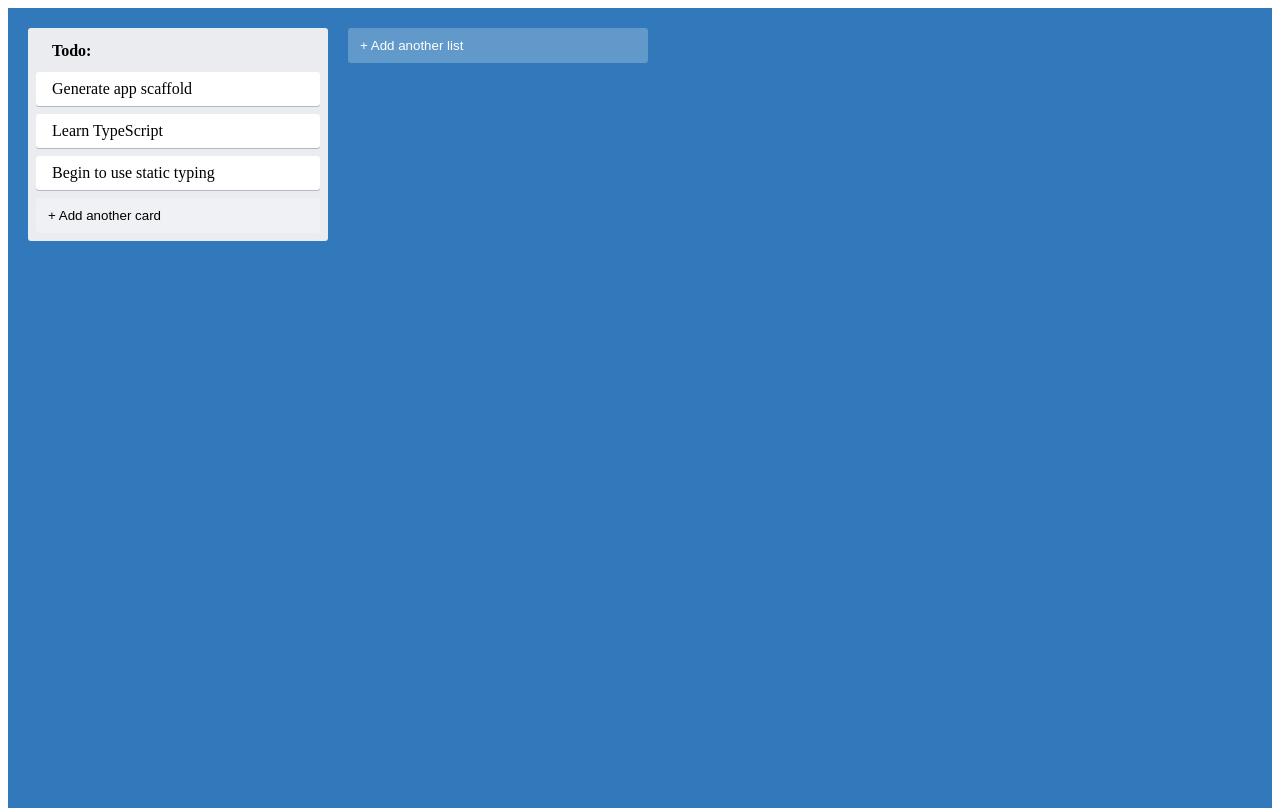
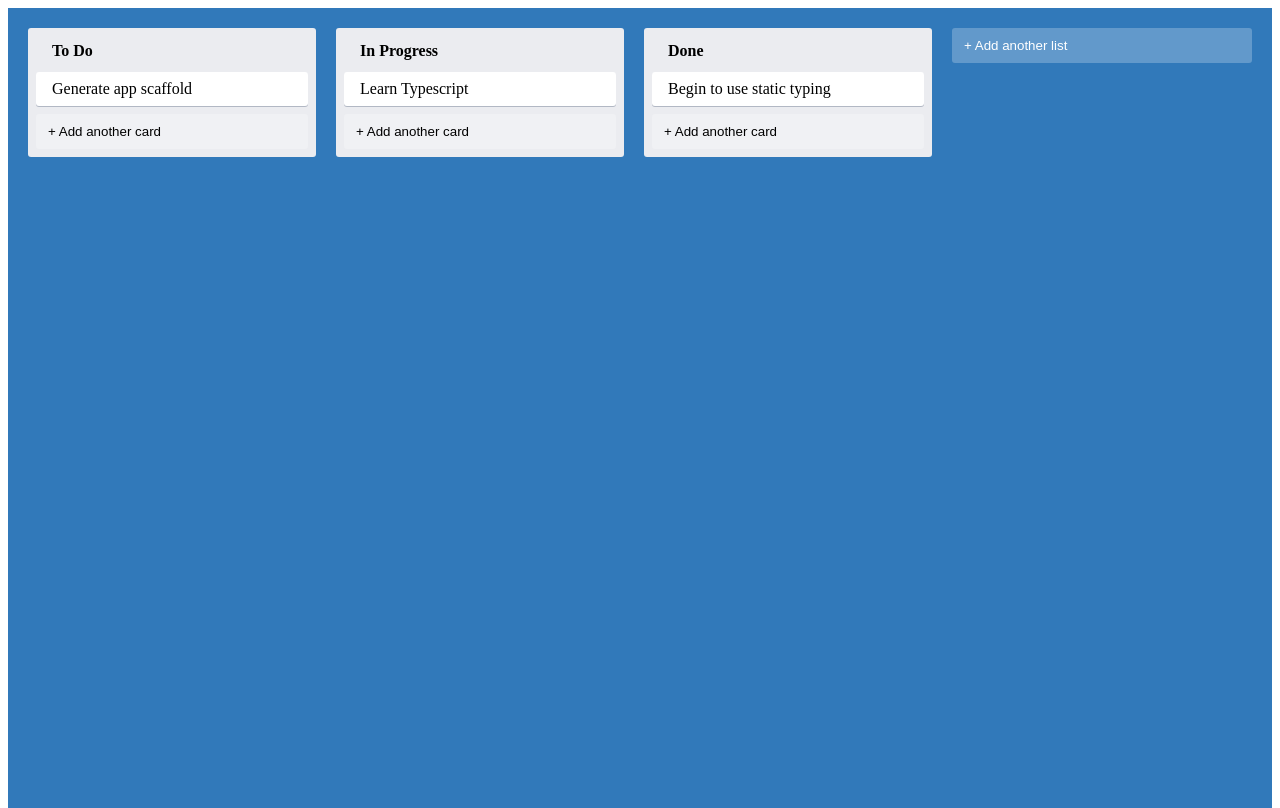
Before and after one commit to nantedev/kanban, a React (Vite) app: page / in a window 1280 px wide. Built offline with nearby package versions, Linux system fonts and the light colour scheme.

Commit message:
🚧 Add global state (using context)

```diff
--- a/src/App.tsx
+++ b/src/App.tsx
@@ -1,11 +1,18 @@
 import { AddNewItem } from "./AddNewItem"
 import Column from "./Column"
 import {AppContainer} from "./styles"
+import { useAppState } from "./state/AppStateContext"
+
 
 function App() {
+  const {lists} = useAppState()
+
   return (
     <AppContainer>
-      <Column text="Todo: "/>
+      {lists.map((list) => (
+        <Column text={list.text} key={list.id} id={list.id}/>
+      ))}
+
       <AddNewItem toggleButtonText="+ Add another list" onAdd={console.log}/>
     </AppContainer>
   )
--- a/src/Card.tsx
+++ b/src/Card.tsx
@@ -1,7 +1,8 @@
 import { CardContainer } from "./styles"
 
 type CardType = {
-    text: string;
+    text: string
+    id: string
 }
 
 export const Card =({text}: CardType) => {
--- a/src/Column.tsx
+++ b/src/Column.tsx
@@ -1,18 +1,23 @@
 import { AddNewItem } from './AddNewItem';
 import { Card } from './Card';
+import { useAppState } from './state/AppStateContext';
 import { ColumnContainer, ColumnTitle } from './styles'
 
 type ColumnType = {
-    text: string;
+    text: string
+    id: string
 }
 
-export default function Column({text}: ColumnType) {
+export default function Column({text, id}: ColumnType) {
+  const {getTasksByListId} = useAppState()
+  const tasks = getTasksByListId(id) || []
+
   return (
      <ColumnContainer>
        <ColumnTitle>{text}</ColumnTitle>
-       <Card text="Generate app scaffold" />
-       <Card text="Learn TypeScript" />
-       <Card text="Begin to use static typing" />
+       {tasks.map((task) => (
+        <Card text={task.text} key={task.id} id={task.id}/>
+       ))}
       <AddNewItem
          toggleButtonText="+ Add another card"
          onAdd={console.log}
--- a/src/main.tsx
+++ b/src/main.tsx
@@ -2,9 +2,12 @@
 import { createRoot } from 'react-dom/client'
 import App from './App.tsx'
 import './index.css'
+import { AppStateProvider } from './state/AppStateContext.tsx'
 
 createRoot(document.getElementById('root')!).render(
   <StrictMode>
-    <App />
+    <AppStateProvider>
+      <App />
+    </AppStateProvider>
   </StrictMode>,
 )
--- /dev/null
+++ b/src/state/AppStateContext.tsx
@@ -0,0 +1,76 @@
+import { createContext, ReactNode, useContext} from "react";
+
+
+type Task = {
+    id: string,
+    text: string,
+}
+
+type List = {
+    id: string,
+    text: string,
+    tasks: Task[],
+}
+
+export type AppState = {
+    lists: List[],
+}
+
+type AppStateContextType = {
+    lists: List[]
+    getTasksByListId(id: string): Task[]
+  }
+
+type AppStateProviderType = {
+     children: ReactNode
+ }
+
+    //Data
+const appData: AppState = {
+   lists: [
+     {
+       id: "0",
+       text: "To Do",
+       tasks: [{ id: "c0", text: "Generate app scaffold" }]
+     },
+     {
+        id: "1",
+        text: "In Progress",
+        tasks: [{ id: "c2", text: "Learn Typescript" }]
+    },
+    {
+        id: "2",
+        text: "Done",
+        tasks: [{ id: "c3", text: "Begin to use static typing" }]
+    }
+      ]
+    }
+
+
+
+
+    //Operator to make TypeScript think that our empty object actually has AppStateContextType type
+    const AppStateContext = createContext<AppStateContextType>(
+       {} as AppStateContextType
+    )
+
+
+     //Defining the Context Provider
+export const AppStateProvider = ({ children }: AppStateProviderType) => {
+           const { lists } = appData
+
+           const getTasksByListId = (id: string) => {
+             return lists.find((list) => list.id === id)?.tasks || []
+           }
+
+           return (
+             <AppStateContext.Provider value={{ lists, getTasksByListId }}>
+               {children}
+             </AppStateContext.Provider>
+           )
+         }
+
+    //useContext (custom) hook
+export const useAppState = () => {
+        return useContext(AppStateContext)
+    }
```
